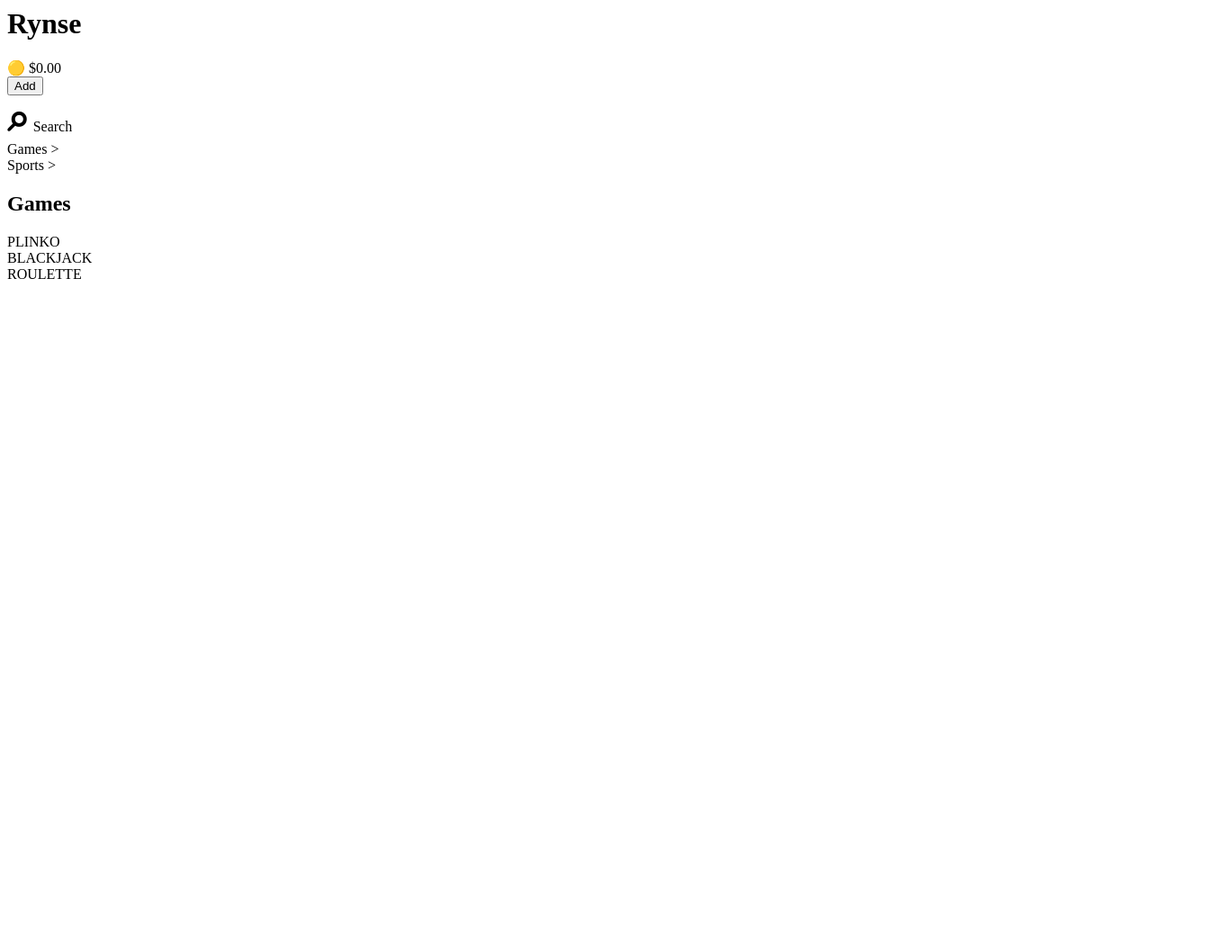
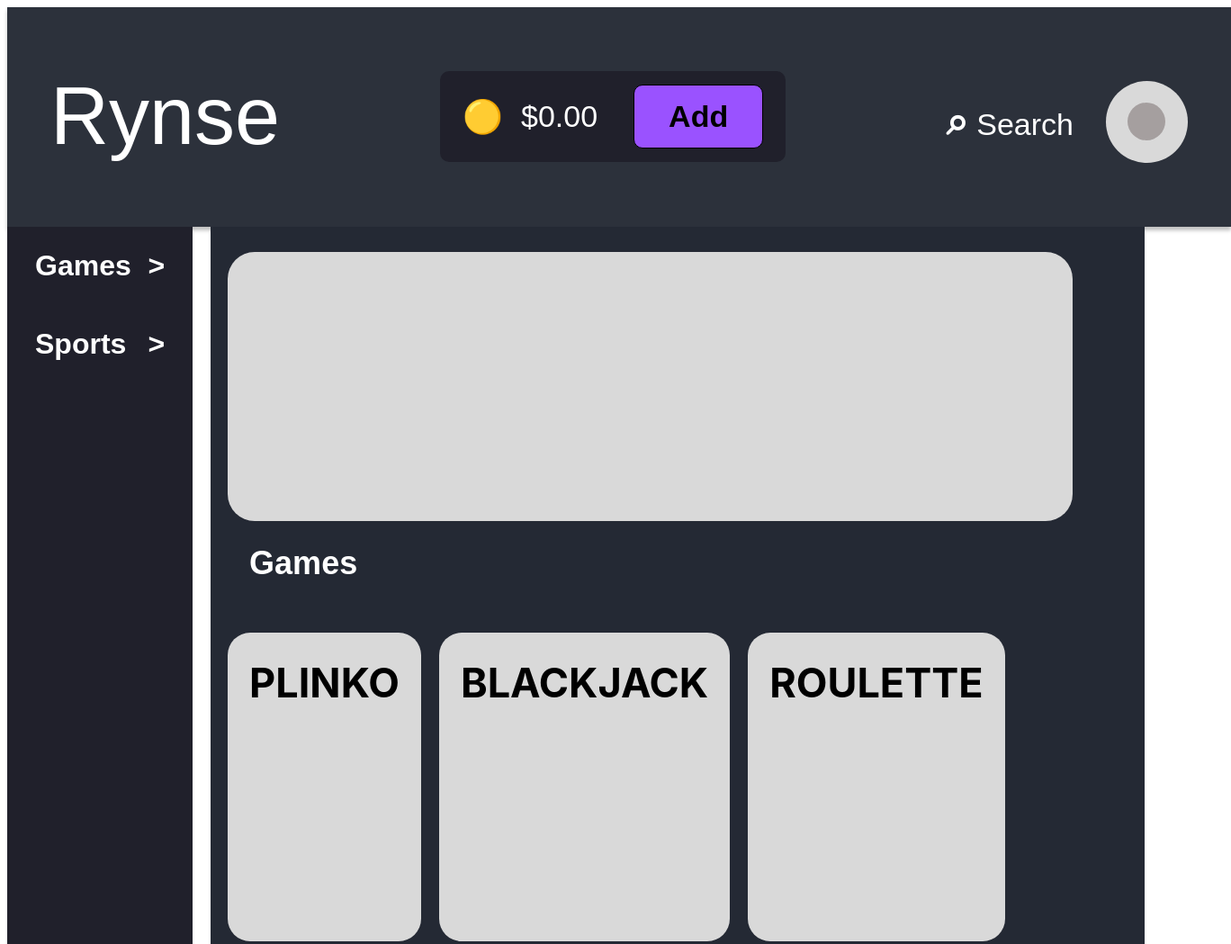
Before and after one commit to jaewooklee0/pltnm, a plain HTML site: page index.html in a window 1280 px wide. Shown: the top 1049 px of the page at 90% size, 1368 px wide, since content can reach past the window. Before the commit the page ends 800 px from the top, so only its background shows below. Drawn offline with Linux system fonts and the light colour scheme.

Commit message:
home page

```diff
--- a/index.html
+++ b/index.html
@@ -1,4 +1,12 @@
-
+<!DOCTYPE html>
+<html lang="en">
+<head>
+    <meta charset="UTF-8">
+    <meta name="viewport" content="width=device-width, initial-scale=1.0">
+    <title>Casino</title>
+    <link rel="stylesheet" href="styles.css">
+</head>
+<body>
 
   <header class="casino-header">
     <h1 class="casino-logo">Rynse</h1>
@@ -42,3 +50,6 @@
       </div>
     </section>
   </main>
+  <script src="script.js"></script>
+</body>
+</html>
--- a/main.js
+++ b/main.js
@@ -0,0 +1,4 @@
+// script.js
+
+// You can add your JavaScript code here.
+console.log("Welcome to the Casino!");
```
